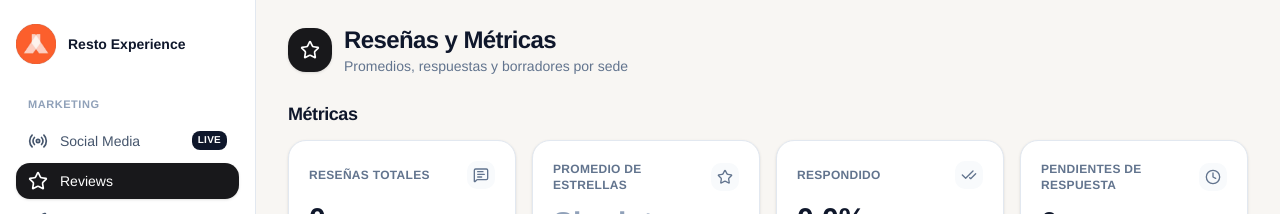
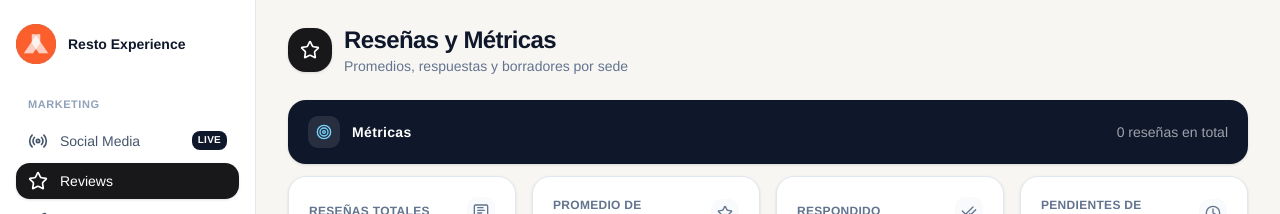
Before and after one commit to Leonani/resto-experience, a Next.js app: page / in a window 1280 px wide. Shown: the top 214 px of the page. Built offline with nearby package versions, Linux system fonts and the light colour scheme; no server answers; the database is empty.

Commit message:
feat: rotulo Metricas con el mismo fondo oscuro que el banner de Reseñas

```diff
--- a/app/page.tsx
+++ b/app/page.tsx
@@ -1,4 +1,4 @@
-import { CalendarDays } from "lucide-react";
+import { CalendarDays, Target } from "lucide-react";
 import { Suspense } from "react";
 
 import { AuthGate } from "@/components/AuthGate";
@@ -134,9 +134,19 @@ export default async function Page({ searchParams }: PageProps<"/">) {
             <>
               {/* Métricas globales */}
               <section className="flex flex-col gap-3" aria-label="Métricas">
-                <h2 className="text-lg font-semibold tracking-tight text-slate-900">
-                  Métricas
-                </h2>
+                <div className="flex items-center justify-between gap-4 rounded-2xl bg-[#0f172a] px-5 py-4 text-white shadow-sm">
+                  <div className="flex items-center gap-3">
+                    <span className="grid size-8 place-items-center rounded-lg bg-white/10 text-sky-300">
+                      <Target className="size-4" aria-hidden="true" />
+                    </span>
+                    <h2 className="text-sm font-semibold tracking-wide">
+                      Métricas
+                    </h2>
+                  </div>
+                  <span className="text-sm text-white/60">
+                    {overall.totalReviews} reseñas en total
+                  </span>
+                </div>
                 <KPICards overall={overall} />
               </section>
 
```
Also changed, not shown: .opencode/skills/design-system/SKILL.md.
